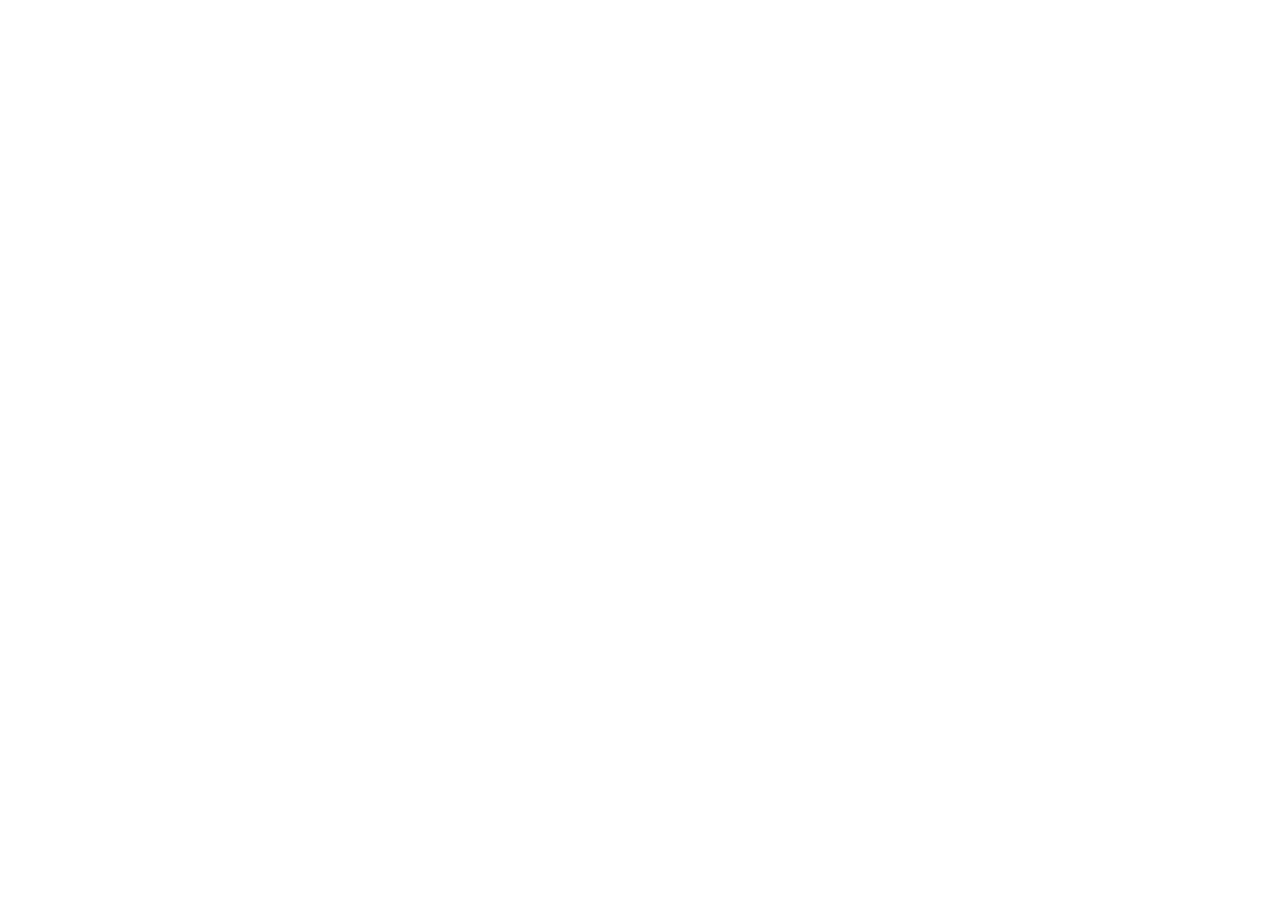
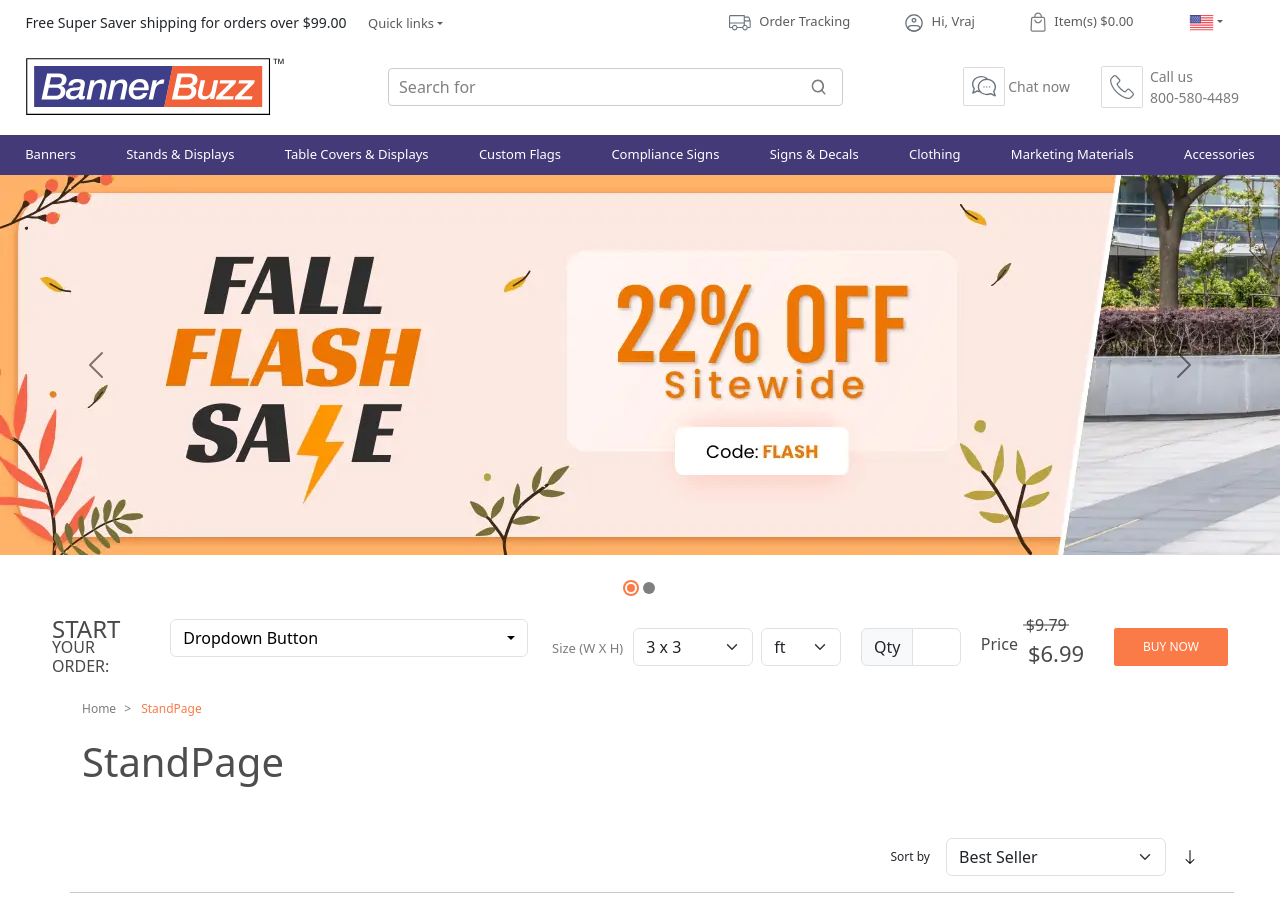
Before and after one commit to ayushhh1108/BannersBuz, a React (Create React App) app: page /stands-and-displays in a window 1280 px wide. Before the commit this address had no page. Before the commit the page ends 800 px from the top, so only its background shows below. Built offline with nearby package versions, Linux system fonts and the light colour scheme.

Commit message:
create stand page

```diff
--- a/src/App.js
+++ b/src/App.js
@@ -1,15 +1,18 @@
+import 'bootstrap/dist/css/bootstrap.min.css';
 import './css/style.css'
 import Header from './components/header/Header';
 import { BrowserRouter, Route, Router, Routes } from 'react-router-dom';
 import HomePage from './pages/home';
+import StandPage from './pages/stands';
 
 function App() {
   return (
-      <Routes>
-        <Route path="/">
-          <Route index element={<HomePage />} />
-        </Route>
-      </Routes>
+    <Routes>
+      <Route path="/">
+        <Route index element={<HomePage />} />
+        <Route path='/stands-and-displays' element={<StandPage />} />
+      </Route>
+    </Routes>
   );
 }
 
--- /dev/null
+++ b/src/components/breadcrum/breadcrum.js
@@ -0,0 +1,35 @@
+import { Form } from 'react-bootstrap';
+import DownArrow from '.././../assets/down-arrow.svg'
+
+function BreadCrum() {
+    return (
+        <div className='container'>
+            <div className='row'>
+                <div className='d-flex align-items-center'>
+                    <div className='breadcrum-box'>
+                        <span>Home</span>
+                    </div>
+                    <span className='breadcrum-color'>StandPage</span>
+                </div>
+                <div className='col-12'>
+                    <h1 className='breadcrumhead'>
+                        StandPage
+                    </h1>
+                </div>
+                <div className='p-3'></div>
+                <div className='mb-3'>
+                    <div className='float-end d-flex align-items-center'>
+                        <span className='fw-light mr-3' style={{ fontSize: '12px' }}>Sort by</span>
+                        <Form.Select className='mr-3' style={{ width: "220px" }}>
+                            <option>Best Seller</option>
+                        </Form.Select>
+                        <img src={DownArrow} role='button' alt='down arrow' />
+                    </div>
+                </div>
+                <hr />
+            </div>
+        </div>
+    );
+}
+
+export default BreadCrum;
--- /dev/null
+++ b/src/components/carousel/carousel.js
@@ -0,0 +1,19 @@
+import Carousel from 'react-bootstrap/Carousel';
+import CarouselImg from "../../assets/BB_US_CA_AU_NZ_Oct_10-12_Banner_1920x380_Stands_Displays.webp";
+
+function IntervalCarousel() {
+    return (
+        <div className='mb-5 Carousel-box'>
+            <Carousel data-bs-theme="dark">
+                <Carousel.Item interval={10000}>
+                    <img src={CarouselImg} />
+                </Carousel.Item>
+                <Carousel.Item interval={10000}>
+                    <img src={CarouselImg} />
+                </Carousel.Item>
+            </Carousel>
+        </div>
+    );
+}
+
+export default IntervalCarousel;
--- /dev/null
+++ b/src/components/order-bar/OrderBar.js
@@ -0,0 +1,51 @@
+import { Dropdown } from 'react-bootstrap';
+import Form from 'react-bootstrap/Form';
+import InputGroup from 'react-bootstrap/InputGroup';
+
+function OrderBar() {
+    return (
+        <div className='container my-4 pt-3' style={{ maxWidth: "1200px" }}>
+            <div className='row'>
+                <div className='col-5 d-flex'>
+                    <div class="startBox"><span>Start</span>Your Order:</div>
+                    <Dropdown className='input-box'>
+                        <Dropdown.Toggle variant='info' className='w-100 d-flex justify-content-between align-items-center order-select' id="dropdown-basic">
+                            Dropdown Button
+                        </Dropdown.Toggle>
+
+                        <Dropdown.Menu className='w-100 p-3' >
+                            <input type='text' className='w-100 orange-Border' />
+                            <Dropdown.Item href="#/action-2">Another action</Dropdown.Item>
+                            <Dropdown.Item href="#/action-3">Something else</Dropdown.Item>
+                        </Dropdown.Menu>
+                    </Dropdown>
+                </div>
+                <div className='col-7 d-flex size-box align-items-center justify-content-between'>
+                    <div className='d-flex'>
+                        <span className='size'>Size (W X H)</span>
+                        <Form.Select className='me-2' style={{ width: "120px" }}>
+                            <option>3 x 3</option>
+                        </Form.Select>
+                        <Form.Select style={{ width: "80px" }}>
+                            <option>ft</option>
+                        </Form.Select>
+                    </div>
+                    <InputGroup style={{ width: "100px" }}>
+                        <InputGroup.Text id="inputGroup-sizing-default">
+                            Qty
+                        </InputGroup.Text>
+                        <Form.Control
+                            aria-label="Default"
+                            aria-describedby="inputGroup-sizing-default"
+                        />
+                    </InputGroup>
+
+                    <div class="priceBox"><div class="pricesBox"><span class="priceLabel">Price</span><span class="oldPrice">$9.79</span><span class="newPrice">$6.99</span></div></div>
+                    <button className='btn btnPrimary' >BUY NOW</button>
+                </div>
+            </div>
+        </div>
+    );
+}
+
+export default OrderBar;
--- a/src/css/style.css
+++ b/src/css/style.css
@@ -1,96 +1,96 @@
-:root{
+:root {
   --primary-color: #433a77;
   --orange: rgb(251, 123, 72);
 }
-.gap-3{
+.gap-3 {
   gap: 30px;
 }
-a{
+a {
   text-decoration: none;
 }
-.w-35{
+.w-35 {
   width: 35%;
 }
-.w-45{
+.w-45 {
   width: 45%;
 }
-.prl-2{
+.prl-2 {
   padding: 10px 10px;
 }
-.gap-15{
+.gap-15 {
   gap: 15px;
 }
-a:hover{
+a:hover {
   text-decoration: none;
 }
-.hover_orange:hover{
+.hover_orange:hover {
   color: var(--orange);
 }
-.free-shiping{
+.free-shiping {
   font-size: 14px;
 }
-.font-size-13{
+.font-size-13 {
   font-size: 13px;
 }
-.tracking-png{
+.tracking-png {
   width: 22px;
   margin-right: 5px;
 }
-.profile-png{
+.profile-png {
   margin-right: 5px;
   width: 18px;
 }
-.items-png{
+.items-png {
   margin-right: 5px;
   width: 16px;
 }
-.header-first-sec{
+.header-first-sec {
   width: 34%;
   justify-content: space-between;
   align-items: center;
   padding: 4px 0px;
 }
-.right-sideheader{
+.right-sideheader {
   width: 45%;
   justify-content: space-around;
   align-items: center;
   color: #6c757d;
 }
-.dropdown-item{
+.dropdown-item {
   padding: 5px 5px;
 }
-.dropdown-menu{
+.dropdown-menu {
   min-width: 4rem;
 }
-.topbar{
+.topbar {
   margin: 6px auto;
   width: 96%;
 }
-.main_wrapper{
+.main_wrapper {
   margin: 20px auto;
   width: 96%;
   display: flex;
   justify-content: space-between;
 }
-.search-select-box{
+.search-select-box {
   width: 37%;
 }
-.connect{
+.connect {
   width: 42px;
   border: solid 1px #dbdbdb;
   border-radius: 2px;
   padding: 8px;
 }
-.small-sub-text{
+.small-sub-text {
   font-size: 14px;
   color: #7c7c7c;
 }
-.navbar-color{
+.navbar-color {
   background-color: #433a77;
   color: white;
   font-size: 13px;
 }
-.main-navbar{
+.main-navbar {
   position: sticky;
   top: 0;
 }
@@ -100,6 +100,147 @@ a:hover{
 .nav-item:hover {
   border-bottom: 4px solid #ff0000;
 }
-header{
-    height: 200vh;
+.Carousel-box .carousel-indicators {
+  bottom: -55px;
 }
+.Carousel-box .carousel-indicators button {
+  width: 12px !important;
+  height: 12px !important;
+  border-radius: 50%;
+  border-top: none !important;
+  border-bottom: none !important;
+}
+.Carousel-box .carousel-indicators .active {
+  background-color: rgb(251, 123, 72) !important;
+  box-shadow: rgb(255, 255, 255) 0px 0px 0px 2px inset,
+    rgb(251, 123, 72) 0px 0px 0px 2px !important;
+}
+.order-select {
+  background: transparent !important;
+  color: black !important;
+  border-color: #dee2e6 !important;
+  box-shadow: none !important;
+}
+.orange-Border {
+  border: 2px solid var(--orange);
+  outline-color: var(--orange);
+}
+.startBox {
+  margin: 0px 15px 0px 0px;
+  text-transform: uppercase;
+  line-height: 19px;
+  font-size: 16px;
+  color: rgb(73, 73, 73);
+  font-weight: normal;
+}
+.startBox span {
+  display: block;
+  font-size: 24px;
+}
+.input-box {
+  width: calc(100% - 115px);
+}
+.pricesBox {
+  width: auto;
+  float: left;
+  height: auto;
+  margin: 3px 0px 0px;
+  position: relative;
+}
+.pricesBox .priceLabel,
+.pricesBox .oldPrice,
+.pricesBox .newPrice {
+  width: auto;
+  float: left;
+  height: auto;
+  margin: 5px 0px 0px;
+  color: rgb(73, 73, 73);
+  position: relative;
+}
+.pricesBox .oldPrice {
+  display: block;
+  position: absolute;
+  left: 45px;
+  top: -14px;
+  margin-top: 0px;
+}
+.pricesBox .oldPrice::before {
+  content: "";
+  width: calc(100% + 5px);
+  height: 1px;
+  background: rgb(73, 73, 73);
+  display: block;
+  left: 50%;
+  top: 50%;
+  position: absolute;
+  transform: translate(-50%, -50%);
+}
+.size-box .size {
+  width: auto;
+  margin: 11px 10px 0px 0px;
+  display: inline-block;
+  line-height: 18px;
+  font-size: 13px;
+  color: rgb(124, 124, 124);
+  font-weight: normal;
+}
+.pricesBox .newPrice {
+  font-size: 22px;
+  margin: 10px 10px 0px;
+}
+.btnPrimary {
+  background: #fb7b48;
+  border-color: #fb7b48;
+  color: #fff;
+  transition: all 0.5s ease;
+  cursor: pointer;
+  padding: 9px 28px;
+  font-size: 12px;
+  border-radius: 2px;
+}
+.btnPrimary:hover {
+  background: #ff956b;
+  border-color: #ff956b;
+  color: #fff;
+}
+.form-select:focus {
+  border-color: var(--orange);
+  box-shadow: none !important;
+}
+.form-control:focus {
+  border-color: #dee2e6;
+  box-shadow: none !important;
+}
+.breadcrum-color {
+  display: inline-block;
+  margin: 0px 10px 0px 0px;
+  line-height: 18px;
+  font-size: 12px;
+  color: var(--orange);
+}
+.breadcrum-box {
+  display: inline-block;
+  margin: 0px 10px 0px 0px;
+  line-height: 18px;
+  font-size: 12px;
+  color: rgb(124, 124, 124);
+  font-weight: normal;
+  padding: 0px 15px 0px 0px;
+  position: relative;
+  transition: all 0.5s ease 0s;
+  cursor: pointer;
+}
+.breadcrum-box:hover span {
+  color: var(--orange);
+}
+.breadcrum-box::before {
+  content: ">";
+  position: absolute;
+  top: 0px;
+  right: 0px;
+}
+.breadcrumhead {
+  margin: 20px 0;
+  font-weight: 400;
+  color: #4e4e4e;
+}
--- /dev/null
+++ b/src/pages/stands.js
@@ -0,0 +1,18 @@
+import React from 'react'
+import Header from '../components/header/Header'
+import IntervalCarousel from '../components/carousel/carousel'
+import OrderBar from '../components/order-bar/OrderBar'
+import BreadCrum from '../components/breadcrum/breadcrum'
+
+const StandPage = () => {
+    return (
+        <div>
+            <Header />
+            <IntervalCarousel />
+            <OrderBar />
+            <BreadCrum />
+        </div>
+    )
+}
+
+export default StandPage
```
Also changed, not shown: src/assets/BB_US_CA_AU_NZ_Oct_10-12_Banner_1920x380_Stands_Displays.webp (added), src/assets/down-arrow.svg (added). Lines whose indentation alone changed are shown as unchanged.
